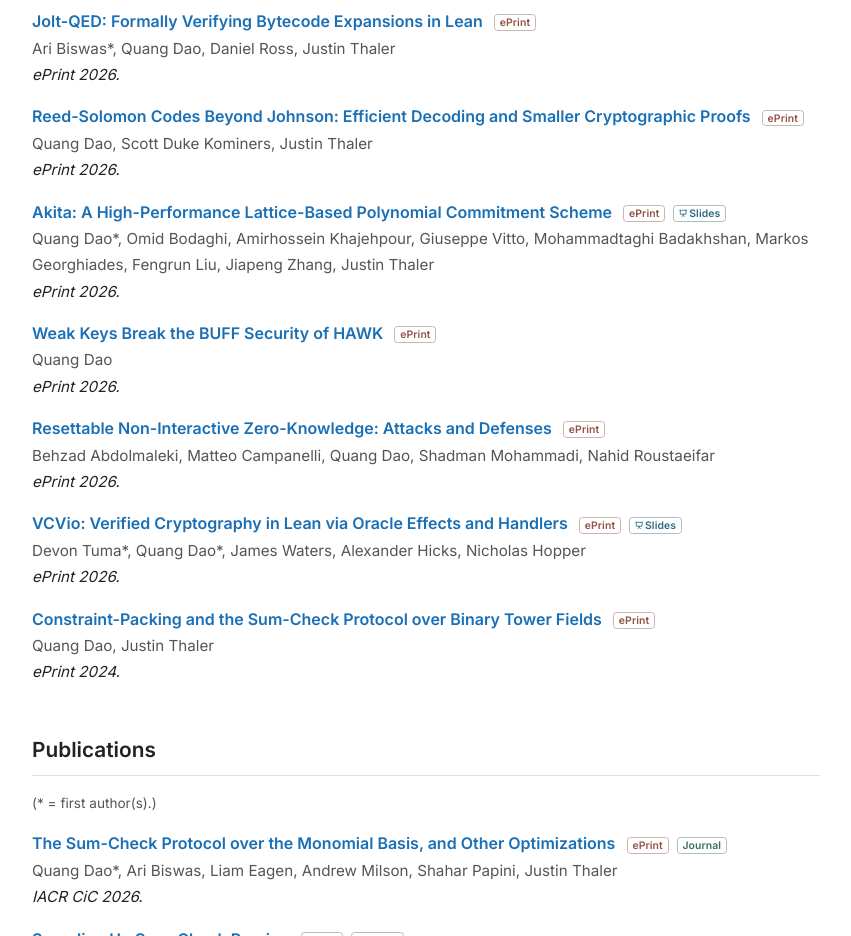
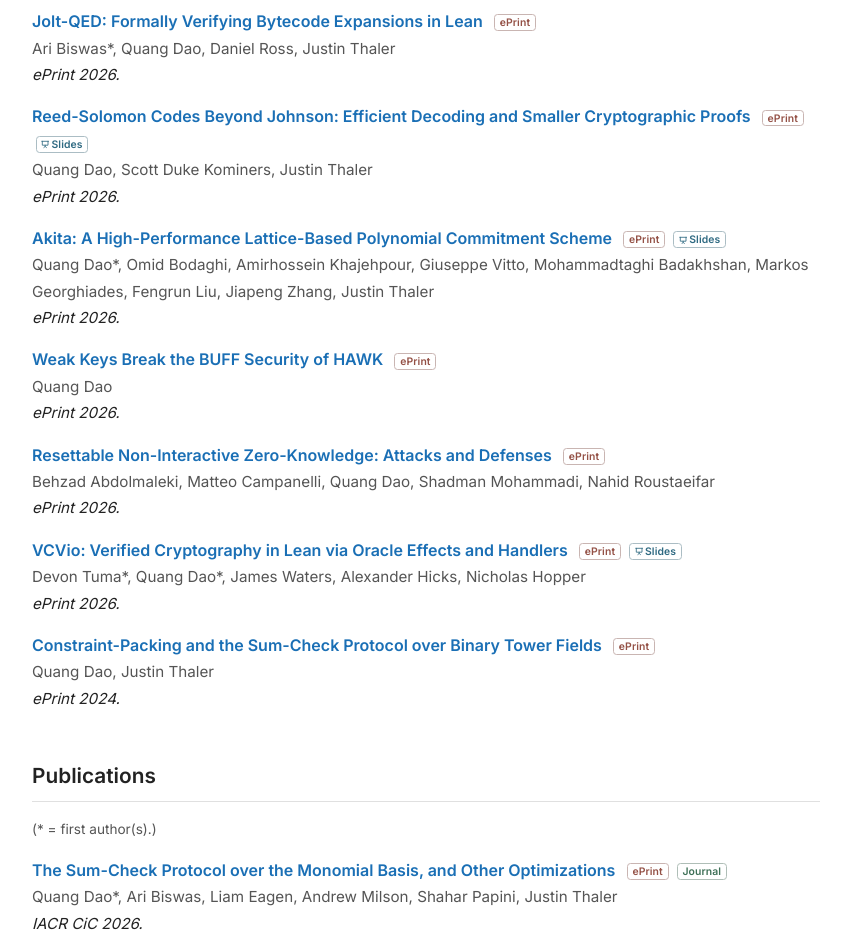
Before and after one commit to quangvdao/quangvdao.github.io, a plain HTML site: page index.html in a window 1280 px wide. Shown: the part 1460-2396 px from the top of the page, without its empty margins (214-1065 px from the left). Drawn offline with Linux system fonts and the light colour scheme.

Commit message:
Add slides link to the Reed-Solomon Beyond Johnson paper
Host the STOC 2027 video-submission slides at
slides/reed-solomon-beyond-johnson-slide.pdf and link them from a
Slides badge on the paper entry.

```diff
--- a/index.html
+++ b/index.html
@@ -132,6 +132,7 @@
             <a class="pub-title" href="papers/authored/reed-solomon-codes-beyond-johnson.pdf" title="Read the self-hosted PDF">Reed-Solomon Codes Beyond Johnson: Efficient Decoding and Smaller Cryptographic Proofs</a>
             <span class="paper-links" aria-label="Paper versions">
               <a class="paper-link paper-link-eprint" href="https://eprint.iacr.org/2026/2056" aria-label="View on IACR ePrint" title="IACR ePrint 2026/2056">ePrint</a>
+              <a class="paper-link paper-link-slides" href="slides/reed-solomon-beyond-johnson-slide.pdf" aria-label="View the slides" title="Slides from the STOC 2027 video submission"><svg class="paper-link-icon" viewBox="0 0 16 16" aria-hidden="true" focusable="false"><path fill="none" stroke="currentColor" stroke-width="1.6" stroke-linecap="round" stroke-linejoin="round" d="M1.5 2.5h13M2.5 2.5v7.5h11V2.5M8 10v2.5M5.5 14.5 8 12.5l2.5 2"/></svg>Slides</a>
             </span>
           </span><br>
           <span class="pub-authors">Quang Dao, Scott Duke Kominers, Justin Thaler</span><br>
```
Also changed, not shown: 1 other file.
